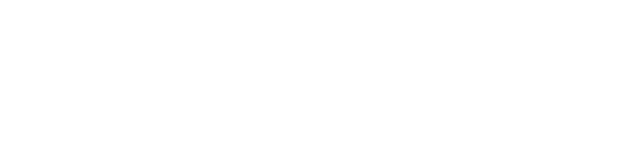
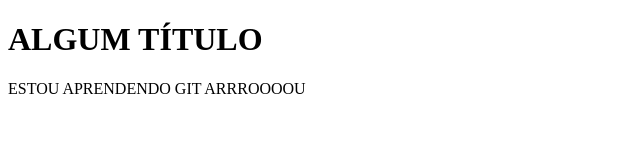
Before and after one commit to pedromarchet01/tutorialgit, a plain HTML site: page index.html in a window 1280 px wide. Shown: the whole page, without its empty margins (0-640 px from the left). Drawn offline with Linux system fonts and the light colour scheme.

Commit message:
criei título e parágrafo

```diff
--- a/index.html
+++ b/index.html
@@ -7,6 +7,7 @@
   <title>Tutorial de Git</title>
 </head>
 <body>
-
+  <h1>ALGUM TÍTULO</h1>
+  <p>ESTOU APRENDENDO GIT ARRROOOOU</p>
 </body>
 </html>
```
